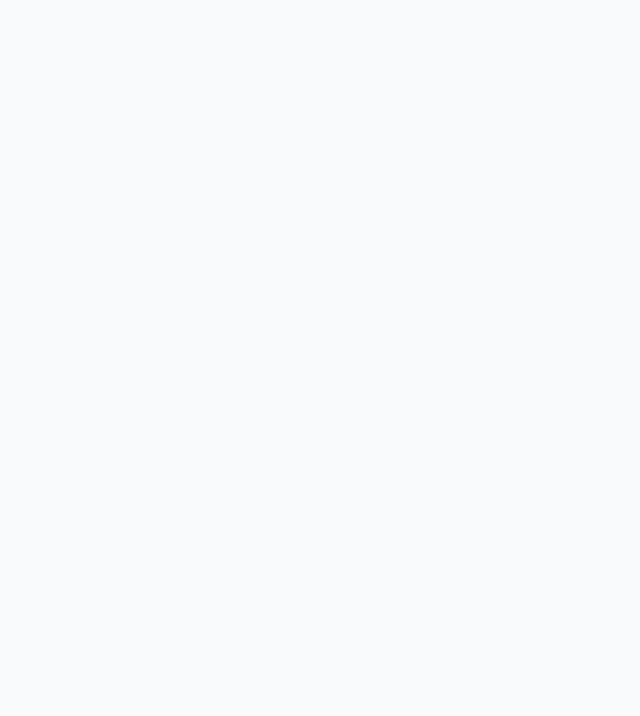
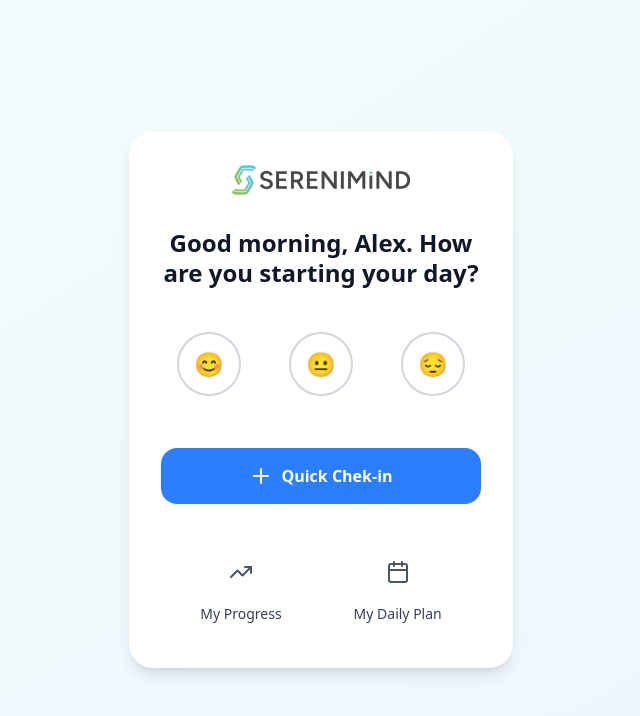
Before and after one commit to rimonraton/serenimind-template, a React (Vite) app: page /patient-home in a window 1280 px wide. Before the commit this address had no page. Shown: the top 716 px of the page, without its empty margins (319-959 px from the left). Built offline with nearby package versions, Linux system fonts and the light colour scheme.

Commit message:
Create Patient Home Page with Dynamic Greetings

```diff
--- a/src/App.tsx
+++ b/src/App.tsx
@@ -1,6 +1,7 @@
 import { BrowserRouter as Router, Routes, Route } from "react-router-dom";
 import Navbar from "./components/layout/Navbar";
 import HomePage from "./pages/HomePage";
+import PatientHomePage from "./pages/PatientHomePage";
 import DashboardPage from "./pages/DashboardPage";
 import AssessmentPage from "./pages/AssessmentPage";
 import HistoryPage from "./pages/HistoryPage";
@@ -19,6 +20,9 @@ function App() {
         <Routes>
           {/* Home Route */}
           <Route path="/" element={<HomePage />} />
+
+          {/* Patient Home Route */}
+          <Route path="/patient-home" element={<PatientHomePage />} />
 
           {/* Quick Check-in Route */}
           <Route path="/checkin" element={<QuickCheckinPage />} />
--- a/src/pages/HomePage.tsx
+++ b/src/pages/HomePage.tsx
@@ -15,6 +15,14 @@ const HomePage: React.FC = () => {
       icon: <Activity size={48} className="text-blue-600" />,
       color: 'border-blue-200 hover:border-blue-400 hover:bg-blue-50',
       path: '/checkin'
+    },
+    {
+      id: 'patient-home',
+      title: 'Patient Home',
+      description: 'Patient-focused home page with dynamic greetings',
+      icon: <UserCircle size={48} className="text-pink-600" />,
+      color: 'border-pink-200 hover:border-pink-400 hover:bg-pink-50',
+      path: '/patient-home'
     },
     {
       id: 'dashboard',
--- /dev/null
+++ b/src/pages/PatientHomePage.tsx
@@ -0,0 +1,171 @@
+import React, { useState, useEffect } from 'react';
+import { useNavigate } from 'react-router-dom';
+import Button from '../components/ui/Button';
+import { TrendingUp, Calendar, Plus } from 'lucide-react';
+
+const PatientHomePage: React.FC = () => {
+  const navigate = useNavigate();
+  const [currentGreeting, setCurrentGreeting] = useState('');
+
+  const greetings = [
+    "Good morning, Alex. How are you starting your day?",
+    "Hi Alex, how's your day going so far?",
+    "Welcome back, Alex. How are things right now?",
+    "Checking in again, Alex—what's on your mind?",
+    "Thanks for logging in Alex. How are you feeling this moment?",
+    "Alex, how are you holding up right now?",
+    "What's your mood at this moment Alex?",
+    "Let's do a quick check-in—how are you Alex?",
+    "Hi Alex, how's your day going so far?"
+  ];
+
+  const getDynamicGreeting = () => {
+    const hour = new Date().getHours();
+    const lastVisit = localStorage.getItem('lastVisit');
+    const now = Date.now();
+
+    // Time-based greetings
+    if (hour >= 5 && hour < 12) {
+      return greetings[0]; // Good morning
+    } else if (hour >= 12 && hour < 17) {
+      return greetings[1]; // Day going so far
+    } else if (hour >= 17 && hour < 22) {
+      return greetings[2]; // Welcome back
+    }
+
+    // Situation-based greetings
+    if (lastVisit) {
+      const timeSinceLastVisit = now - parseInt(lastVisit);
+      const hoursSince = timeSinceLastVisit / (1000 * 60 * 60);
+
+      if (hoursSince < 2) {
+        return greetings[3]; // Checking in again
+      } else if (hoursSince < 6) {
+        return greetings[4]; // Thanks for logging in
+      } else if (hoursSince > 24) {
+        return greetings[5]; // How are you holding up
+      }
+    }
+
+    // Random fallback greetings
+    const randomIndex = Math.floor(Math.random() * (greetings.length - 3)) + 6;
+    return greetings[randomIndex];
+  };
+
+  useEffect(() => {
+    setCurrentGreeting(getDynamicGreeting());
+    localStorage.setItem('lastVisit', Date.now().toString());
+  }, []);
+
+  const handleMoodSelection = (mood: string) => {
+    console.log('Selected mood:', mood);
+    // Store mood selection and navigate to check-in
+    localStorage.setItem('initialMood', mood);
+    navigate('/checkin');
+  };
+
+  const handleQuickCheckin = () => {
+    navigate('/checkin');
+  };
+
+  const handleMyProgress = () => {
+    navigate('/dashboard');
+  };
+
+  const handleMyDailyPlan = () => {
+    navigate('/history');
+  };
+
+  return (
+    <div className="min-h-screen bg-gradient-to-br from-teal-50 to-blue-50 flex items-center justify-center p-4">
+      <div className="max-w-sm w-full">
+        <div className="bg-white rounded-3xl p-8 shadow-lg text-center">
+          {/* Logo */}
+          <div className="mb-8">
+            <img src="/logo.png" alt="SERENIMiND" className="h-8 mx-auto" />
+          </div>
+
+          {/* Dynamic Greeting */}
+          <div className="mb-8">
+            <h1 className="text-2xl font-bold text-gray-900 leading-tight">
+              {currentGreeting}
+            </h1>
+          </div>
+
+          {/* Mood Selection */}
+          <div className="mb-8">
+            <div className="flex justify-center space-x-6">
+              {/* Happy/Good */}
+              <button
+                onClick={() => handleMoodSelection('good')}
+                className="flex flex-col items-center p-3 rounded-2xl hover:bg-gray-50 transition-colors"
+              >
+                <div className="w-16 h-16 rounded-full border-2 border-gray-300 flex items-center justify-center text-2xl mb-2 hover:border-teal-400 transition-colors">
+                  😊
+                </div>
+              </button>
+
+              {/* Neutral/Okay */}
+              <button
+                onClick={() => handleMoodSelection('okay')}
+                className="flex flex-col items-center p-3 rounded-2xl hover:bg-gray-50 transition-colors"
+              >
+                <div className="w-16 h-16 rounded-full border-2 border-gray-300 flex items-center justify-center text-2xl mb-2 hover:border-teal-400 transition-colors">
+                  😐
+                </div>
+              </button>
+
+              {/* Sad/Not Great */}
+              <button
+                onClick={() => handleMoodSelection('not_great')}
+                className="flex flex-col items-center p-3 rounded-2xl hover:bg-gray-50 transition-colors"
+              >
+                <div className="w-16 h-16 rounded-full border-2 border-gray-300 flex items-center justify-center text-2xl mb-2 hover:border-teal-400 transition-colors">
+                  😔
+                </div>
+              </button>
+            </div>
+          </div>
+
+          {/* Quick Check-in Button */}
+          <div className="mb-8">
+            <button
+              onClick={handleQuickCheckin}
+              className="w-full bg-blue-500 hover:bg-blue-600 text-white font-semibold py-4 px-6 rounded-2xl transition-colors flex items-center justify-center"
+            >
+              <Plus size={24} className="mr-2" />
+              Quick Chek-in
+            </button>
+          </div>
+
+          {/* Bottom Navigation */}
+          <div className="flex justify-center space-x-12">
+            {/* My Progress */}
+            <button
+              onClick={handleMyProgress}
+              className="flex flex-col items-center p-3 hover:bg-gray-50 rounded-xl transition-colors"
+            >
+              <div className="w-12 h-12 flex items-center justify-center mb-2">
+                <TrendingUp size={24} className="text-gray-600" />
+              </div>
+              <span className="text-sm font-medium text-gray-700">My Progress</span>
+            </button>
+
+            {/* My Daily Plan */}
+            <button
+              onClick={handleMyDailyPlan}
+              className="flex flex-col items-center p-3 hover:bg-gray-50 rounded-xl transition-colors"
+            >
+              <div className="w-12 h-12 flex items-center justify-center mb-2">
+                <Calendar size={24} className="text-gray-600" />
+              </div>
+              <span className="text-sm font-medium text-gray-700">My Daily Plan</span>
+            </button>
+          </div>
+        </div>
+      </div>
+    </div>
+  );
+};
+
+export default PatientHomePage;
```
